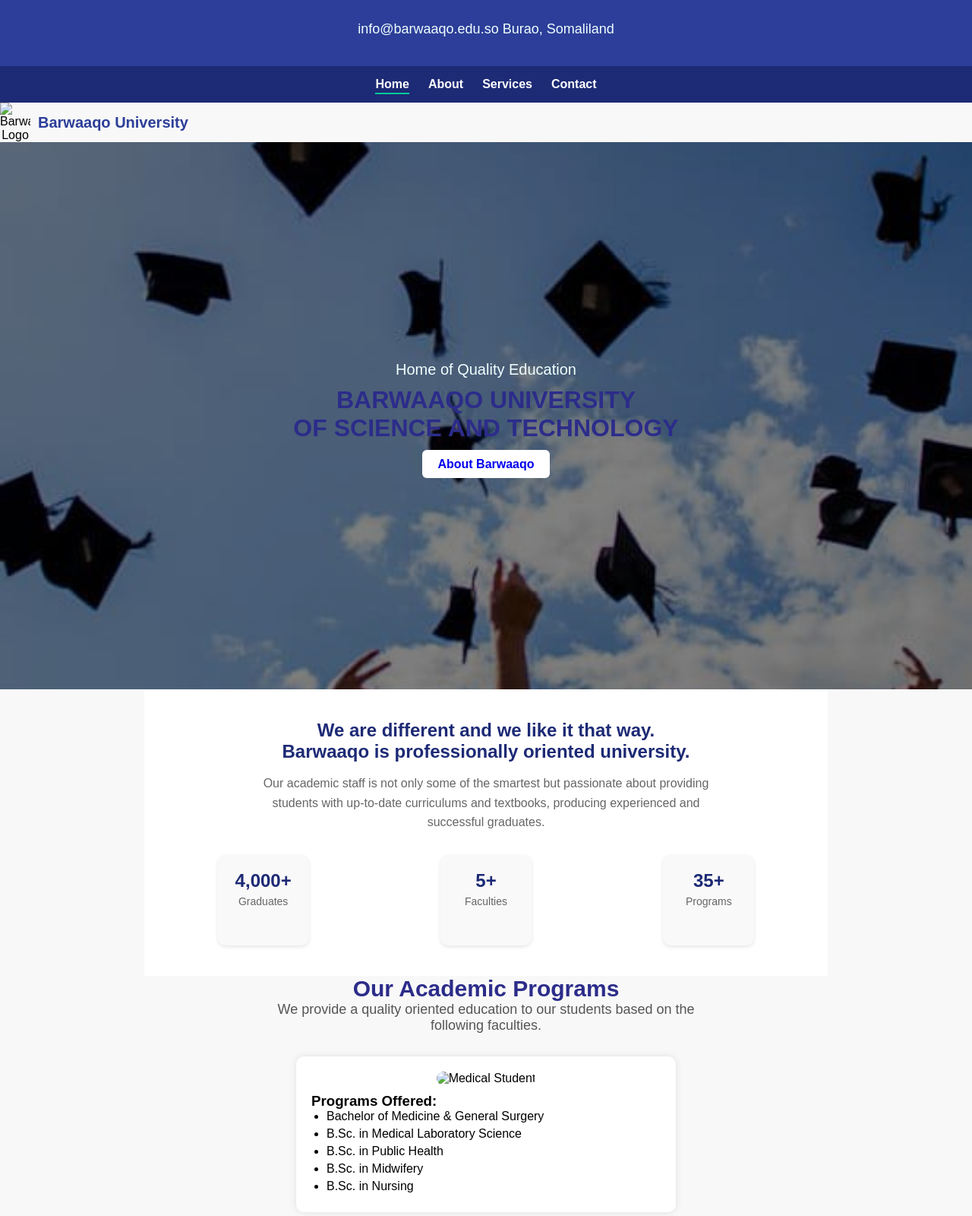
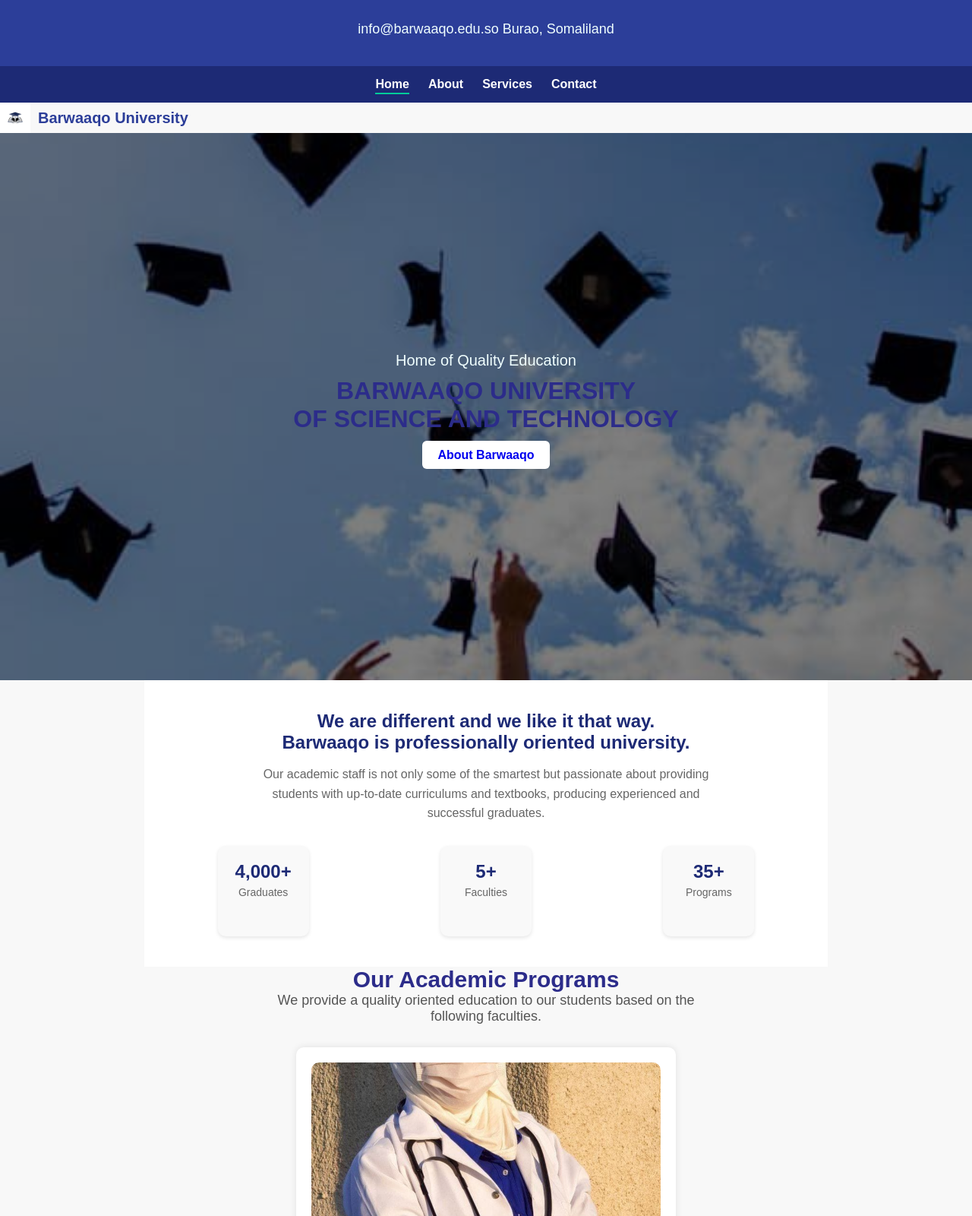
Before and after one commit to baqdaadyare/c1240698, a plain HTML site: page index.html in a window 1280 px wide. Shown: the top 1600 px of the page at 76% size. Drawn offline with Linux system fonts and the light colour scheme; files whose address does not match are found by name.

Commit message:
Update index.html

```diff
--- a/index.html
+++ b/index.html
@@ -26,7 +26,7 @@
 
   <!-- Navigation bar (nav-links waa la saaray) -->
     <div class="logo">
-      <img src="images/logo.jpg" alt="Barwaaqo Logo">
+      <img src="logo.jpg" alt="Barwaaqo Logo">
       <h2>Barwaaqo University</h2>
 
     </div>
@@ -71,7 +71,7 @@
     <p>We provide a quality oriented education to our students based on the following faculties.</p>
 
     <div class="admission-box">
-      <img src="images/medicine.jpg" alt="Medical Student">
+      <img src="medicine.jpg" alt="Medical Student">
       <div class="programs">
         <h3>Programs Offered:</h3>
         <ul>
```
